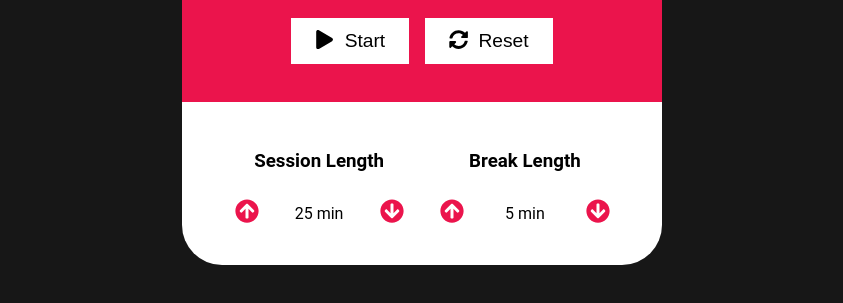
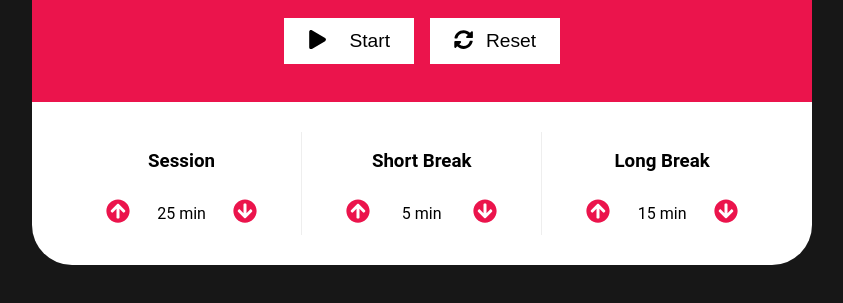
Before and after one commit to sheriallis/pomodoro-timer, a React app: page / in a window 1280 px wide. Shown: the part 451-754 px from the top of the page, without its empty margins (218-1061 px from the left). Built offline with nearby package versions, Linux system fonts and the light colour scheme.

Commit message:
Refactor code to use hooks

```diff
--- a/src/components/Settings.js
+++ b/src/components/Settings.js
@@ -1,26 +1,26 @@
 import React from "react";
 import { FaArrowCircleUp, FaArrowCircleDown } from "react-icons/fa";
 
-function Settings({ label, mode, length, increment, decrement }) {
+function Settings({ mode, length, handleIncrement, handleDecrement }) {
   return (
     <div className="time-adjust-wrapper">
-      <h3 id={`${mode}-label`}>{label} Length</h3>
+      <h3 id={`${mode}-label`}>{mode}</h3>
       <div className="adjust-time">
         <span
           id={`${mode}-increment`}
           onClick={() => {
-            increment(mode);
+            handleIncrement(mode);
           }}
         >
           <FaArrowCircleUp className="fas fa-arrow-circle-up" />
         </span>
         <p>
-          <span id={`${mode}-length`}>{length}</span> min
+          <span id={`${mode}-length`}>{Math.floor(length / 60)}</span> min
         </p>
         <span
           id={`${mode}-decrement`}
           onClick={() => {
-            decrement(mode);
+            handleDecrement(mode);
           }}
         >
           <FaArrowCircleDown className="fas fa-arrow-circle-down" />
--- a/src/index.js
+++ b/src/index.js
@@ -1,6 +1,5 @@
-import React from "react";
+import React, { useState, useEffect } from "react";
 import ReactDOM from "react-dom";
-// import ReactFCCtest from 'react-fcctest';
 import { FaPlay, FaPause, FaSyncAlt } from "react-icons/fa";
 import Timer from "./components/Timer";
 import Button from "./components/Button";
@@ -8,150 +7,136 @@ import Settings from "./components/Settings";
 
 import "./styles.css";
 
-class App extends React.Component {
-  state = {
-    break_length: 5,
-    session_length: 25,
-    mode: "Session",
-    timer: 1500,
-    timerRunning: false
-  };
+const App = () => {
+  const [breakLength, setBreakLength] = useState(5 * 60);
+  const [longBreakLength, setLongBreakLength] = useState(15 * 60);
+  const [sessionLength, setSessionLength] = useState(25 * 60);
+  const [completedPomodoros, setCompletedPomodoros] = useState(0);
+  const [mode, setMode] = useState("Session");
+  const [seconds, setSeconds] = useState(25 * 60);
+  const [isTimerRunning, setTimerRunning] = useState(false);
 
-  increment = mode => {
-    if (this.state.timerRunning) {
+  const audio = document.getElementById("audio");
+
+  useEffect(() => {
+    const interval = setInterval(() => {
+      if (isTimerRunning) {
+        if (seconds === 0 && mode === "Session") {
+          audio.play();
+          setCompletedPomodoros(completedPomodoros + 1);
+          setMode("Short Break");
+          setSeconds(breakLength);
+        }
+
+        if (
+          (seconds === 0 && mode === "Short Break") ||
+          mode === "Long Break"
+        ) {
+          audio.play();
+          setMode("Session");
+          setSeconds(sessionLength);
+        }
+        setSeconds(seconds => seconds - 1);
+      }
+    }, 1000);
+
+    return () => clearInterval(interval);
+  }, [
+    audio,
+    breakLength,
+    completedPomodoros,
+    isTimerRunning,
+    longBreakLength,
+    mode,
+    seconds,
+    sessionLength
+  ]);
+
+  function handleReset() {
+    setBreakLength(5 * 60);
+    setLongBreakLength(15 * 60);
+    setSessionLength(25 * 60);
+    setMode("Session");
+    setSeconds(25 * 60);
+    setTimerRunning(false);
+  }
+
+  function handleStartTimer() {
+    setTimerRunning(true);
+  }
+
+  function handlePauseTimer() {
+    setTimerRunning(false);
+  }
+
+  function displayTimeLeft(seconds) {
+    const remainingMinutes = Math.floor(seconds / 60);
+    const remainingSeconds = seconds % 60;
+    return getFormattedTime(remainingMinutes, remainingSeconds);
+  }
+
+  function getFormattedTime(remainingMinutes, remainingSeconds) {
+    return `${remainingMinutes < 10 ? 0 : ""}${remainingMinutes}:${
+      remainingSeconds < 10 ? 0 : ""
+    }${remainingSeconds}`;
+  }
+
+  const handleIncrement = mode => {
+    if (isTimerRunning) {
       return;
     }
 
-    if (mode === "session" && this.state.session_length <= 59) {
-      this.setState({
-        session_length: this.state.session_length + 1,
-        timer: this.state.timer + 60
-      });
-    } else if (mode === "break" && this.state.break_length <= 59) {
-      this.setState({
-        break_length: this.state.break_length + 1
-      });
+    if (mode === "Session" && sessionLength <= 3540) {
+      setSessionLength(sessionLength + 60);
+      setSeconds(sessionLength + 60);
+    } else if (mode === "Short Break" && breakLength <= 3540) {
+      setBreakLength(breakLength + 60);
+    } else if (mode === "Long Break" && longBreakLength <= 3540) {
+      setLongBreakLength(longBreakLength + 60);
     }
   };
 
-  decrement = mode => {
-    if (this.state.timerRunning) {
+  const handleDecrement = mode => {
+    if (isTimerRunning) {
       return;
     }
 
-    if (mode === "session" && this.state.session_length >= 2) {
-      this.setState({
-        session_length: this.state.session_length - 1,
-        timer: this.state.timer - 60
-      });
-    } else if (mode === "break" && this.state.break_length >= 2) {
-      this.setState({
-        break_length: this.state.break_length - 1
-      });
+    if (mode === "Session" && sessionLength >= 120) {
+      setSessionLength(sessionLength - 60);
+      setSeconds(sessionLength - 60);
+    } else if (mode === "Short Break" && breakLength >= 120) {
+      setBreakLength(breakLength - 60);
+    } else if (mode === "Long Break" && longBreakLength >= 120) {
+      setLongBreakLength(longBreakLength - 60);
     }
   };
 
-  reset = () => {
-    this.beep.pause();
-    this.beep.currentTime = 0;
-
-    this.setState({
-      break_length: 5,
-      session_length: 25,
-      timerRunning: false,
-      timer: 1500,
-      mode: "Session"
-    });
-
-    clearInterval(this.countdown);
-  };
-
-  pauseTimer = () => {
-    clearInterval(this.countdown);
-    this.setState({ timerRunning: false });
-  };
-
-  countDownTimer = seconds => {
-    clearInterval(this.countdown);
-
-    this.countdown = setInterval(() => {
-      if (this.state.timer === 0 && this.state.mode === "Session") {
-        this.beep.play();
-        this.setState({
-          mode: "Break",
-          timer: this.state.break_length * 60 + 1
-        });
-      }
-
-      if (this.state.timer === 0 && this.state.mode === "Break") {
-        this.beep.play();
-        this.setState({
-          mode: "Session",
-          timer: this.state.session_length * 60 + 1
-        });
-      }
-
-      this.setState({
-        timer: this.state.timer - 1
-      });
-    }, 1000);
-
-    this.setState({
-      timerRunning: true
-    });
-  };
-
-  displayTimeLeft = seconds => {
-    const minutes = Math.floor(seconds / 60);
-    const remainingSeconds = seconds % 60;
-    const formattedTime = this.formatTime(minutes, remainingSeconds);
-
-    document.title = `(${formattedTime}) ${this.state.mode} - Pomodoro Timer`;
-
-    return formattedTime;
-  };
-
-  formatTime = (minutes, remainingSeconds) => {
-    return `${minutes < 10 ? 0 : ""}${minutes}:${
-      remainingSeconds < 10 ? 0 : ""
-    }${remainingSeconds}`;
-  };
-
-  render() {
   return (
     <div id="app-container">
-        {/* <ReactFCCtest /> */}
       <header className="flex-center">
-          <Timer
-            mode={this.state.mode}
-            timeLeft={this.displayTimeLeft(this.state.timer)}
-          />
+        <Timer mode={mode} timeLeft={displayTimeLeft(seconds)} />
         <div className="wrapper">
-            {this.state.timerRunning === false ? (
+          {isTimerRunning ? (
             <Button
               id="start_stop"
-                onClick={() => {
-                  this.countDownTimer(this.state.timer);
-                }}
-                // iconClass="fas fa-play"
-                icon={<FaPlay className="fa fa-play" />}
+              onClick={handlePauseTimer}
+              icon={<FaPause className="fa fa-pause" />}
             >
-                Start
+              Pause
             </Button>
           ) : (
             <Button
               id="start_stop"
-                onClick={this.pauseTimer}
-                icon={<FaPause className="fa fa-pause" />}
-                // iconClass="fas fa-pause"
+              onClick={handleStartTimer}
+              icon={<FaPlay className="fa fa-play" />}
             >
-                Pause
+              Start
             </Button>
           )}
 
           <Button
             id="reset"
-              onClick={this.reset}
+            onClick={handleReset}
             icon={<FaSyncAlt className="fa fa-sync-alt" />}
           >
             Reset
@@ -160,32 +145,28 @@ class App extends React.Component {
       </header>
       <footer>
         <Settings
-            label="Session"
-            mode="session"
-            length={this.state.session_length}
-            increment={this.increment}
-            decrement={this.decrement}
+          mode="Session"
+          length={sessionLength}
+          handleIncrement={handleIncrement}
+          handleDecrement={handleDecrement}
         />
         <Settings
-            label="Break"
-            mode="break"
-            length={this.state.break_length}
-            increment={this.increment}
-            decrement={this.decrement}
+          mode="Short Break"
+          length={breakLength}
+          handleIncrement={handleIncrement}
+          handleDecrement={handleDecrement}
+        />
+        <Settings
+          mode="Long Break"
+          length={longBreakLength}
+          handleIncrement={handleIncrement}
+          handleDecrement={handleDecrement}
         />
       </footer>
-        <audio
-          id="beep"
-          preload="auto"
-          src="harp-chord-glissando.mp3"
-          ref={audio => {
-            this.beep = audio;
-          }}
-        />
+      <audio id="audio" preload="auto" src="harp-chord-glissando.mp3" />
     </div>
   );
-  }
-}
+};
 
 const rootElement = document.getElementById("root");
 ReactDOM.render(<App />, rootElement);
--- a/src/styles.css
+++ b/src/styles.css
@@ -40,6 +40,7 @@ h2 {
 
 button {
   display: inline-flex;
+  width: 130px;
   justify-content: space-between;
   align-content: center;
   font-size: 1.2rem;
@@ -143,18 +144,21 @@ p {
 
 @media (min-width: 600px) {
   #app-container {
-    width: 480px;
+    width: 580px;
   }
   .adjust-time {
     width: 90%;
   }
 }
 
-@media (min-width: 1440px) {
+@media (min-width: 800px) {
   #app-container {
     width: 780px;
   }
   .adjust-time {
-    width: 45%;
+    width: 70%;
+  }
+  .time-adjust-wrapper:not(:last-child) {
+    border-right: 1px solid #eee;
   }
 }
```
Also changed, not shown: src/components/Timer.js (+2 -5 lines). Lines whose indentation alone changed are shown as unchanged.
